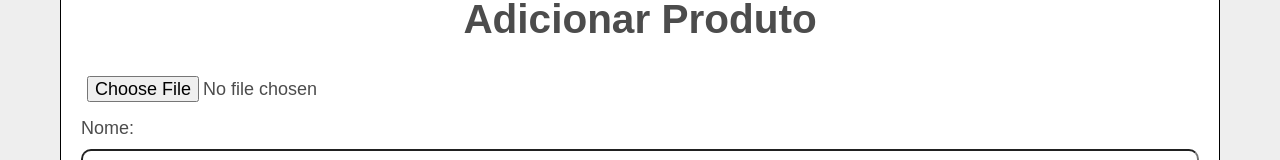
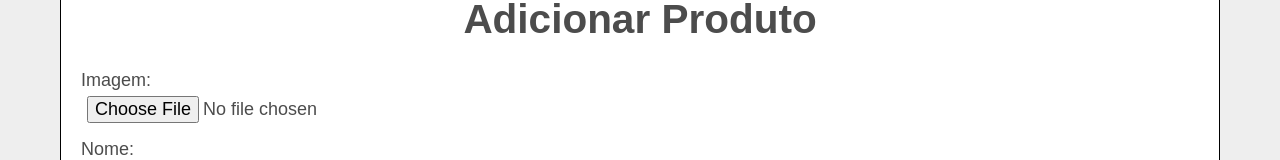
Before and after one commit to inaotani/pet-shop-react, a React (Create React App) app: page /add-produto in a window 1280 px wide. Shown: the part 235-395 px from the top of the page. Built offline with nearby package versions, Linux system fonts and the light colour scheme.

Commit message:
add label on image input

```diff
--- a/src/pages/AddProduct/AddProduct.js
+++ b/src/pages/AddProduct/AddProduct.js
@@ -58,6 +58,7 @@ const AddProduct = () => {
         <DivBorder>
           <Link to="/estoque">Voltar</Link>
           <h1>Adicionar Produto</h1>
+          <label>Imagem: </label>
           <form method="POST" onSubmit={handleAdd}>
             <FileBase64 onDone={getFiles.bind(this)} />
             <Input
--- a/src/pages/EditProduct/EditProduct.js
+++ b/src/pages/EditProduct/EditProduct.js
@@ -88,6 +88,7 @@ const EditProduct = () => {
               value={product.description}
               label="Descrição"
             />
+            <label>Imagem: </label>
             <FileBase64 onDone={getFiles.bind(this)} />
             <Input
               type="number"
```
